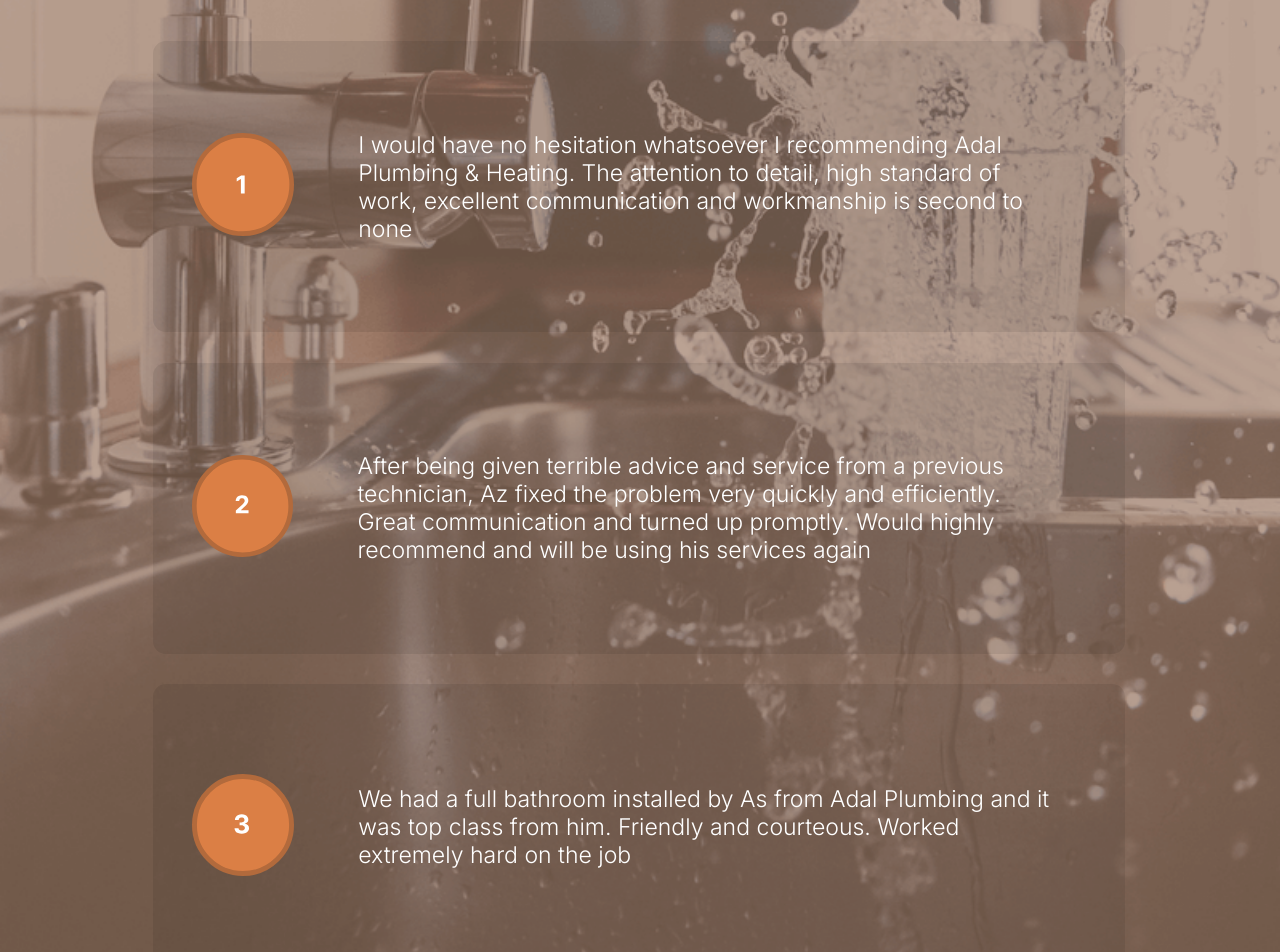
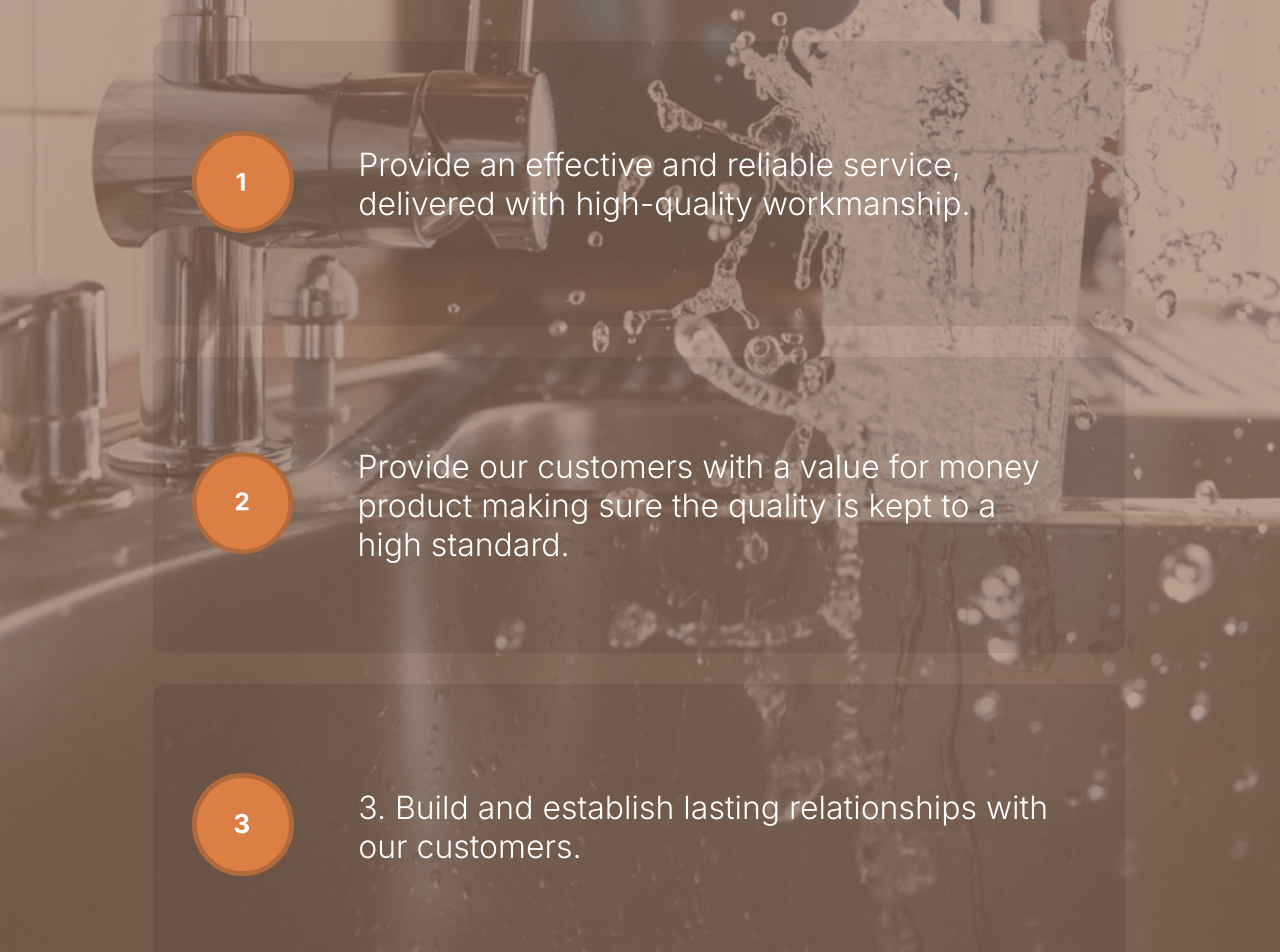
Before and after one commit to loembetyannick/APH, a React (Create React App) app in the folder aph/: page / in a window 1280 px wide. Shown: the part 7060-8012 px from the top of the page. Built offline with nearby package versions, Linux system fonts and the light colour scheme.

Commit message:
fixing-small mission changes

```diff
--- a/aph/src/Component/Mission.js
+++ b/aph/src/Component/Mission.js
@@ -5,7 +5,7 @@ import MissionStep from '../features/MissionStep'
 import no1 from '../APH-IMAGES/no1.svg'
 import no2 from '../APH-IMAGES/no2.svg'
 import no3 from '../APH-IMAGES/no3.svg'
-import {text_data} from '../features/TextData.js'
+import {mission_text_data} from '../features/MissionTextData.js'
 
 const Mission = () => {
   return (
@@ -15,9 +15,9 @@ const Mission = () => {
         <div className='m-item-container'>
           <p className='m-item-text'>ADAL Plumbing & Heating’s mission is to be one of the best Doncaster-based Plumbing & Heating contractors. We will earn customers’ respect and trust by doing what we do best by providing excellent value for money service. </p>
         </div>
-        <MissionStep image={no1} text={text_data[0].text}/>
-        <MissionStep image={no2} text={text_data[1].text}/>
-        <MissionStep image={no3} text={text_data[2].text}/>
+        <MissionStep image={no1} text={mission_text_data[0].text}/>
+        <MissionStep image={no2} text={mission_text_data[1].text}/>
+        <MissionStep image={no3} text={mission_text_data[2].text}/>
       </div>
     </div>
   )
--- a/aph/src/Styles/Mission.css
+++ b/aph/src/Styles/Mission.css
@@ -51,7 +51,7 @@
 .m-step-item-text {
   margin-left: 5vw;
   margin-right: 5vw;
-  font-size: 1.8vw;
+  font-size: 2.5vw;
   color: white;
   font-weight: 300;
 }
--- /dev/null
+++ b/aph/src/features/MissionTextData.js
@@ -0,0 +1,12 @@
+
+export const mission_text_data = [
+    {
+        text: "Provide an effective and reliable service, delivered with high-quality workmanship.",
+    },
+    {
+        text: "Provide our customers with a value for money product making sure the quality is kept to a high standard.",
+    },
+    {
+        text: "3. Build and establish lasting relationships with our customers.",
+    }
+]
```
